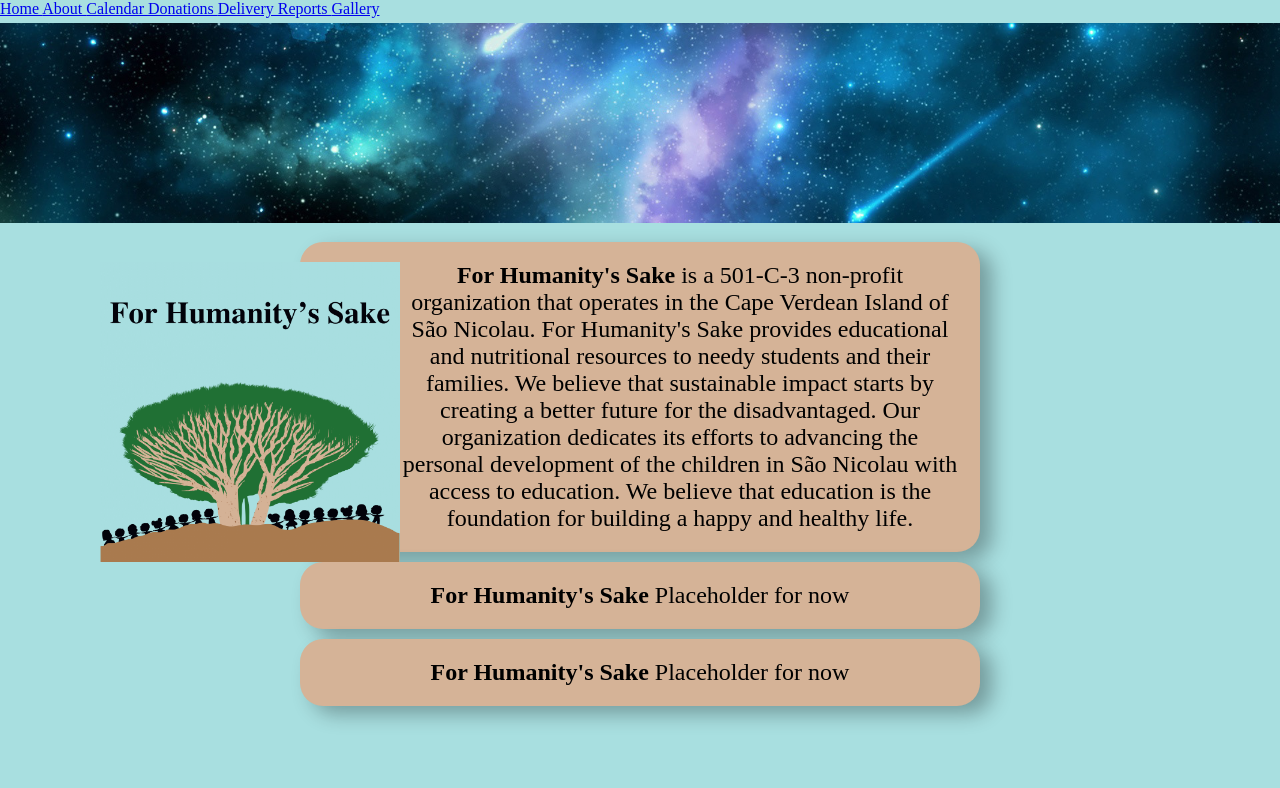
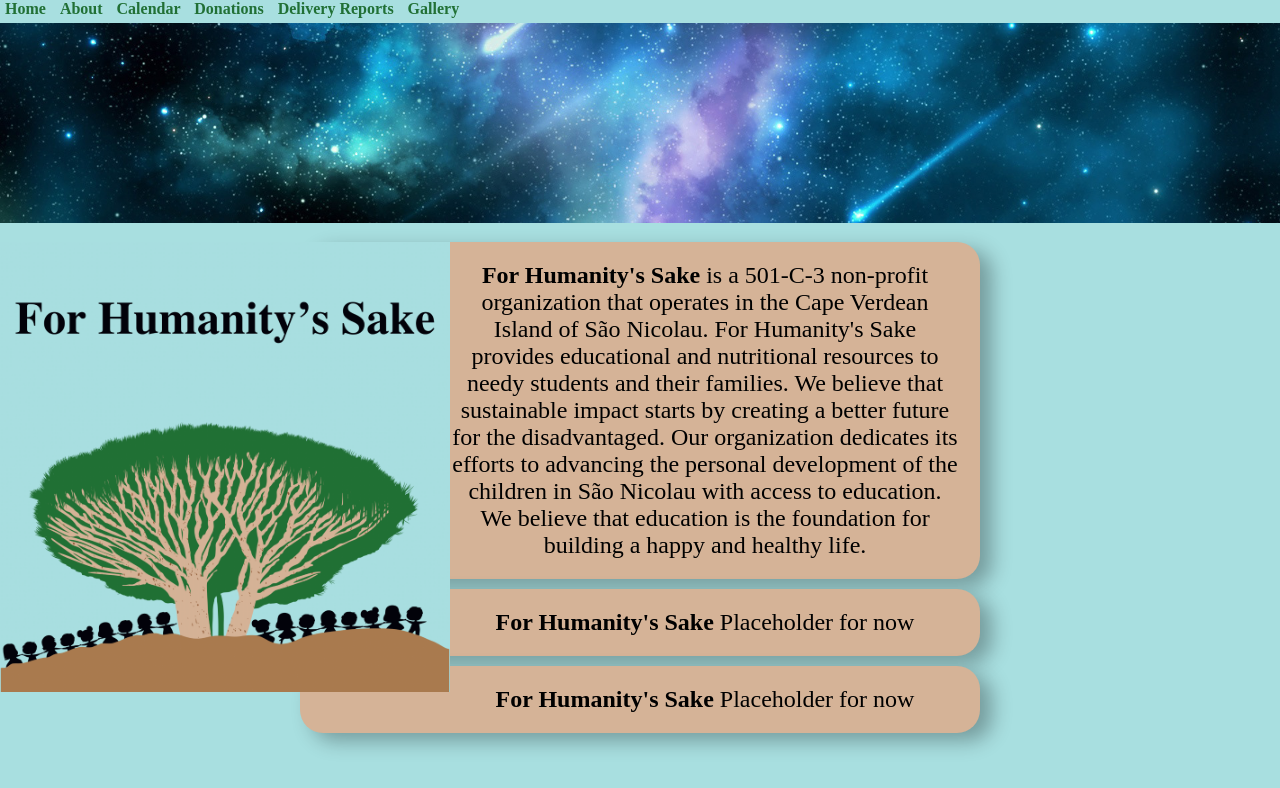
Before and after one commit to jaydonm/FHS, a plain HTML site: page index.html in a window 1280 px wide. Drawn offline with Linux system fonts and the light colour scheme.

Commit message:
Added images, favicon, gallery page updated. logo2

```diff
--- a/style.css
+++ b/style.css
@@ -38,11 +38,9 @@ font-weight: bold;
 }
 
 .logo {
-    width: 300px;
+    width: 450px;
     height: 100%;
     float: left;
-    margin-left: 100px;
-    margin-top: 20px;
 }
 
 .pages {
@@ -50,3 +48,11 @@ font-weight: bold;
     text-emphasis: none;
     color: black;
 }
+
+a {
+    text-decoration: none;
+    color: #217035;
+    padding: 5px;
+    background-color: #a8dfe0;
+    font-weight:bold;
+}
```
